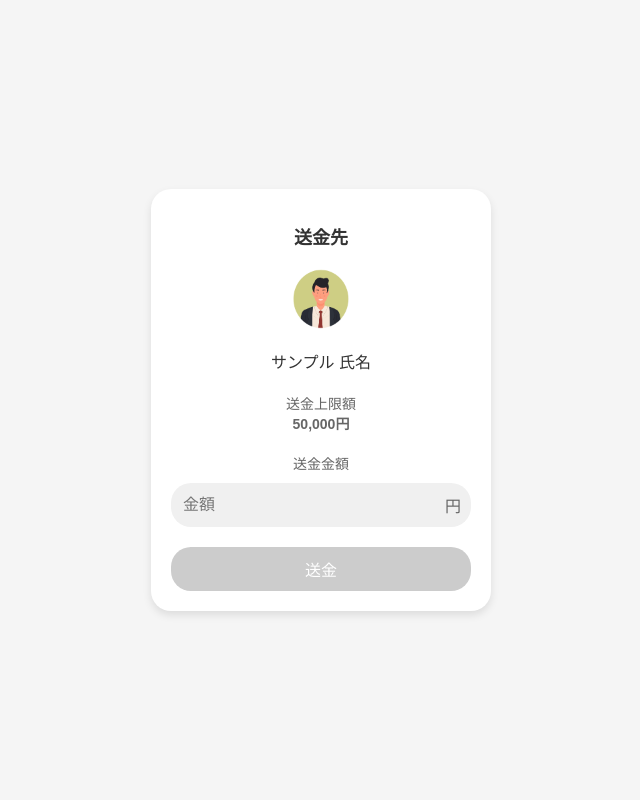
After one commit to s1f102200659/RAMEN-S, a Django app: page /app/sendmoney/ in a window 1280 px wide. The commit adds this page. Shown: the whole page, without its empty margins (319-959 px from the left). Run offline with Django 5.2, Linux system fonts and the light colour scheme.

Commit message:
Update UI for sendmoney

```diff
--- /dev/null
+++ b/app/static/css/sendmoney.css
@@ -0,0 +1,108 @@
+body {
+    font-family: Arial, sans-serif;
+    background-color: #f5f5f5;
+    display: flex;
+    justify-content: center;
+    align-items: center;
+    height: 100vh;
+    margin: 0;
+}
+
+.send-money-container {
+    background-color: white;
+    border-radius: 20px;
+    padding: 20px;
+    width: 300px;
+    box-shadow: 0 4px 8px rgba(0, 0, 0, 0.1);
+    text-align: center;
+}
+
+h2 {
+    font-size: 18px;
+    margin-bottom: 10px;
+    color: #333;
+}
+
+.profile-pic {
+    width: 80px;
+    height: 80px;
+    border-radius: 50%;
+    overflow: hidden;
+    margin: 10px auto;
+}
+
+.profile-pic img {
+    width: 100%;
+    height: 100%;
+    object-fit: cover;
+}
+
+.recipient-name {
+    font-size: 16px;
+    margin-bottom: 20px;
+    color: #333;
+}
+
+.limit-container {
+    margin-bottom: 20px;
+}
+
+.limit-container p {
+    margin: 0;
+    font-size: 14px;
+    color: #666;
+}
+
+.limit-amount {
+    font-size: 18px;
+    font-weight: bold;
+    color: #333;
+}
+
+.amount-input-container {
+    margin-bottom: 20px;
+}
+
+.amount-input-container label {
+    display: block;
+    font-size: 14px;
+    color: #666;
+    margin-bottom: 10px;
+}
+
+.input-wrapper {
+    display: flex;
+    justify-content: space-between;
+    align-items: center;
+    background-color: #f0f0f0;
+    border-radius: 20px;
+    padding: 10px;
+}
+
+.input-wrapper input {
+    border: none;
+    background-color: transparent;
+    font-size: 16px;
+    width: 80%;
+    outline: none;
+}
+
+.input-wrapper .currency {
+    font-size: 16px;
+    color: #666;
+}
+
+.send-button {
+    background-color: #ccc;
+    border: none;
+    border-radius: 20px;
+    padding: 10px;
+    width: 100%;
+    font-size: 16px;
+    color: white;
+    cursor: pointer;
+}
+
+.send-button:hover {
+    background-color: #bbb;
+}
--- /dev/null
+++ b/app/templates/sendmoney.html
@@ -0,0 +1,34 @@
+<!DOCTYPE html>
+<html lang="ja">
+<head>
+    <meta charset="UTF-8">
+    <meta name="viewport" content="width=device-width, initial-scale=1.0">
+    <title>送金ページ</title>
+    {% load static %}
+    <link rel="stylesheet" href="{% static 'css/sendmoney.css' %}">
+</head>
+<body>
+    <div class="send-money-container">
+        <h2>送金先</h2>
+        <div class="profile-pic">
+            <img src="{% static 'app/images/profile.png' %}" alt="Recipient Picture">
+        </div>
+        <div class="recipient-name">サンプル 氏名</div>
+
+        <div class="limit-container">
+            <p>送金上限額</p>
+            <p class="limit-amount">50,000円</p>
+        </div>
+
+        <div class="amount-input-container">
+            <label for="amount">送金金額</label>
+            <div class="input-wrapper">
+                <input type="text" id="amount" placeholder="金額">
+                <span class="currency">円</span>
+            </div>
+        </div>
+
+        <button class="send-button" type="submit">送金</button>
+    </div>
+</body>
+</html>
--- a/app/urls.py
+++ b/app/urls.py
@@ -3,4 +3,5 @@ from . import views
 
 urlpatterns = [
     path('account/', views.account_view, name='account_view'),
+    path('sendmoney/', views.send_money_view, name='send_money'),
 ]
--- a/app/views.py
+++ b/app/views.py
@@ -7,4 +7,8 @@ def account_view(request):
         'account_number': '0000000',
         'balance': '50,000円',
     }
-    return render(request, 'account.html', context)
+    return render(request, 'home.html', context)
+
+
+def send_money_view(request):
+    return render(request, 'sendmoney.html')
```
Also changed, not shown: app/static/css/home.css (added, +101 -0 lines), app/static/css/style.css (deleted, +0 -64 lines), app/templates/home.html (renamed from app/templates/account.html, +14 -2 lines).
